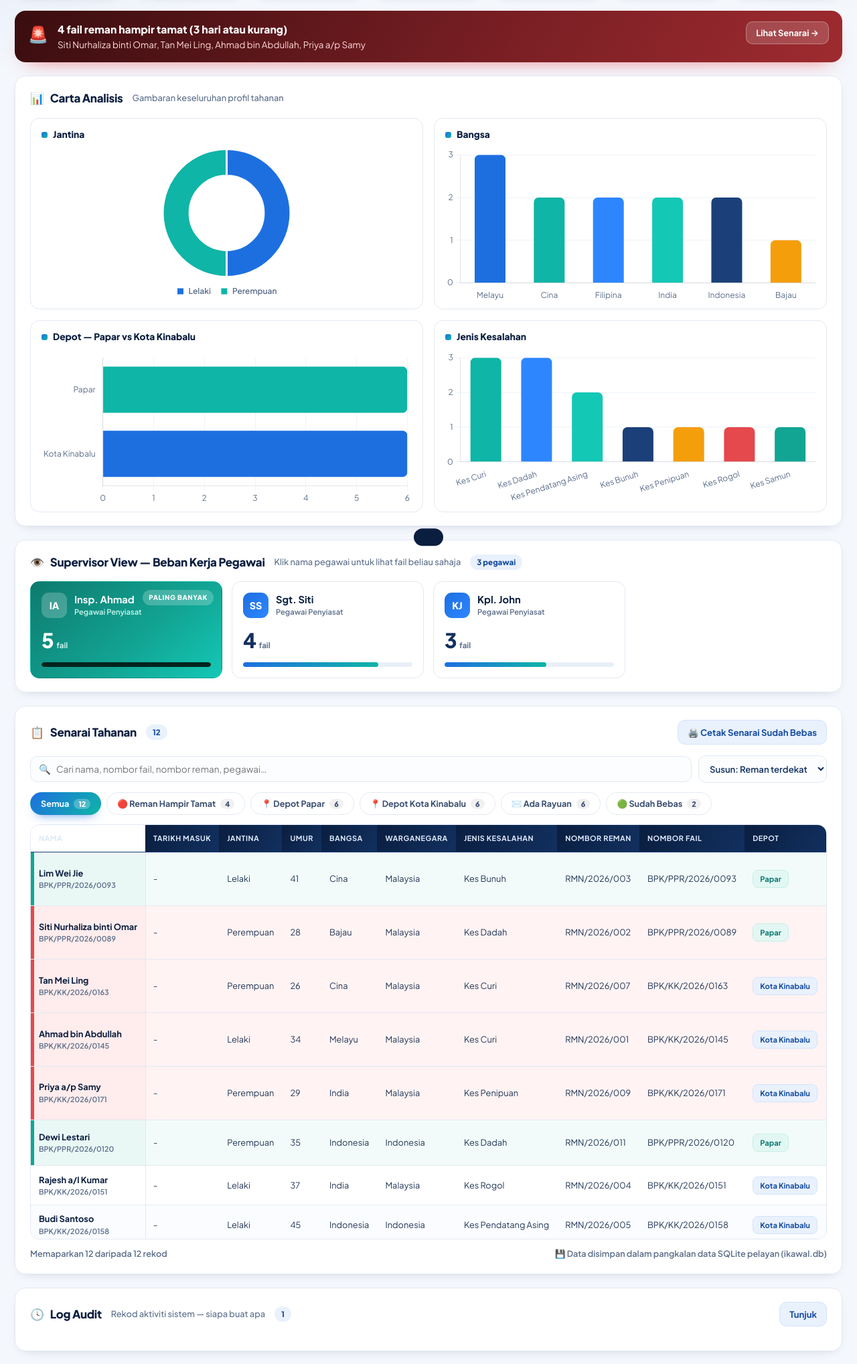
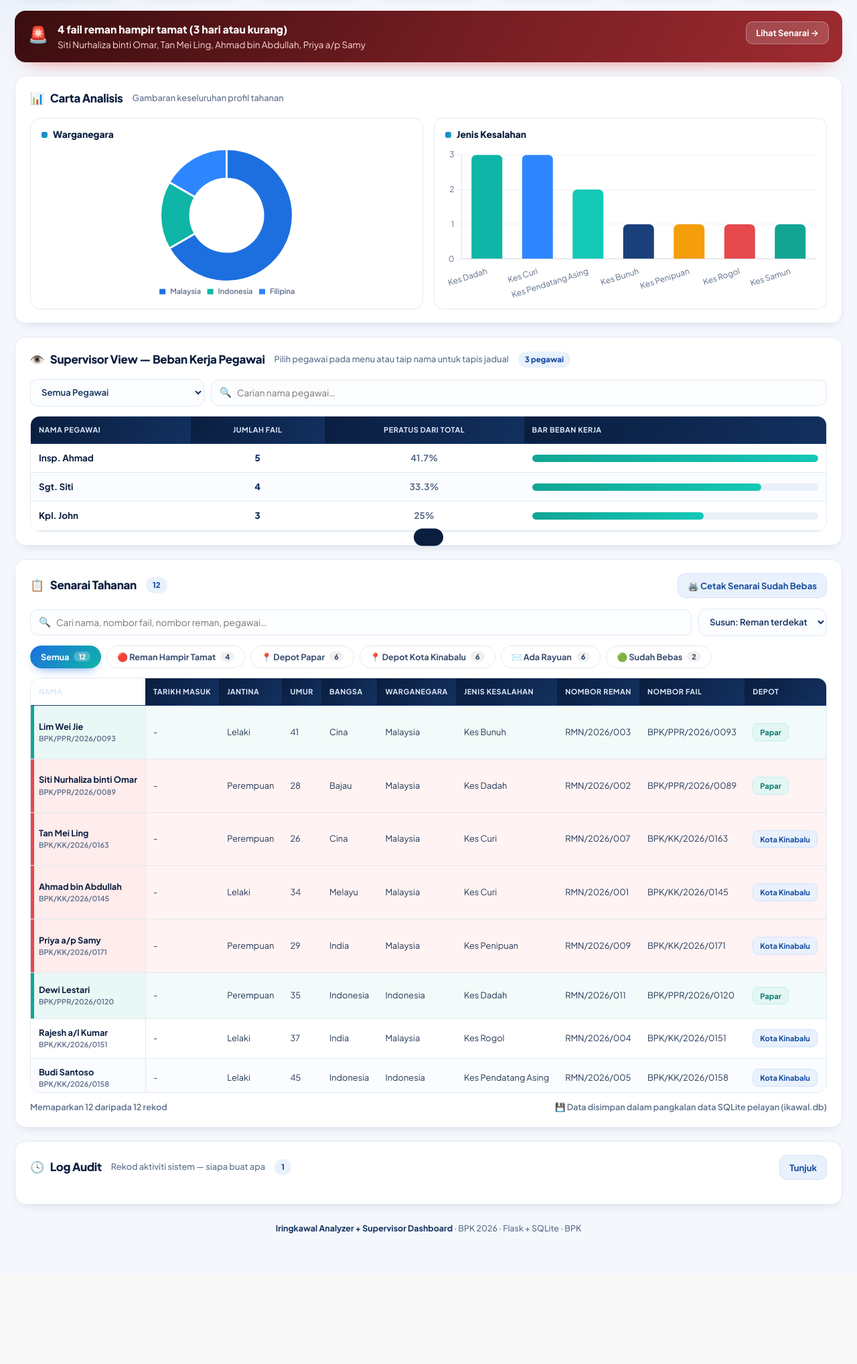
Before and after one commit to amirraihan/IKAWAL, a Flask app: page / in a window 1280 px wide. Shown: the part 232-2269 px from the top of the page at 67% size. After the commit the page ends 2074 px from the top, so only its background shows below. Run offline with Flask 3, Linux system fonts and the light colour scheme; the visitor is signed in with stand-in values (Sample User, id 1); data comes from the database, SQL or seed files in the repository.

Commit message:
Carta Analisis: 2 charts only; Supervisor View: replace officer cards with a table
Charts (app.html + templates/index.html):
- Remove Jantina, Bangsa and Depot charts
- Keep 2 charts side by side (50/50): Warganegara (doughnut) and Jenis
  Kesalahan (bar)
- Charts now follow the active filter/search/officer selection

Supervisor View:
- Remove the officer cards; replace with one full-width table
- Add 'Semua Pegawai' dropdown + name search box
- Columns: Nama Pegawai, Jumlah Fail, Peratus dari Total, Bar Beban Kerja
  (green bar)
- Selecting an officer shows that officer only; 'Semua Pegawai' lists all,
  sorted by most to fewest fail

```diff
--- a/templates/index.html
+++ b/templates/index.html
@@ -125,6 +125,26 @@
   .officer .obar span{display:block;height:100%;border-radius:99px;background:linear-gradient(90deg,var(--blue),var(--teal));}
   .officer .otag{position:absolute;top:12px;right:12px;font-size:.62rem;font-weight:800;letter-spacing:.6px;padding:4px 9px;border-radius:999px;background:#FEF3E2;color:#B9720A;}
   .officer.top .otag{background:rgba(255,255,255,.22);color:#fff;}
+
+  /* ================= SUPERVISOR TABLE ================= */
+  .off-controls{display:flex;gap:10px;flex-wrap:wrap;align-items:center;margin-bottom:14px;}
+  .off-controls select.sel{min-width:260px;}
+  #officerTable{width:100%;min-width:0;border-collapse:separate;border-spacing:0;font-size:.84rem;}
+  #officerTable thead th{position:static;background:linear-gradient(120deg,#0A1E3F,#12305F);color:#DCE8F8;
+    text-align:left;font-weight:700;font-size:.68rem;letter-spacing:.5px;text-transform:uppercase;
+    padding:12px;white-space:nowrap;border-bottom:1px solid #1B4079;}
+  #officerTable tbody td{padding:11px 12px;border-bottom:1px solid var(--line);color:#243856;
+    vertical-align:middle;background:#fff;box-shadow:none;position:static;white-space:nowrap;}
+  #officerTable tbody tr:nth-child(even) td{background:#FAFCFF;}
+  #officerTable tbody tr:hover td{background:#EFF6FF;}
+  #officerTable td:first-child,#officerTable th:first-child{position:static;left:auto;box-shadow:none;}
+  #officerTable th.ctr,#officerTable td.cnt,#officerTable td.pct{text-align:center;}
+  #officerTable td.cnt{font-weight:800;color:var(--navy2);}
+  #officerTable td.pct{font-weight:700;color:var(--muted);}
+  #officerTable .off-name{font-weight:700;color:var(--navy);}
+  #officerTable th.barcol{width:38%;}
+  .off-bar{height:11px;border-radius:99px;background:#EAF0F8;overflow:hidden;min-width:120px;}
+  .off-bar span{display:block;height:100%;border-radius:99px;background:linear-gradient(90deg,var(--green),var(--teal2));}
   .toolbar{display:flex;gap:10px;flex-wrap:wrap;align-items:center;margin-bottom:14px;}
   .search{position:relative;flex:1;min-width:220px;}
   .search input{width:100%;border:1px solid var(--line);border-radius:11px;padding:10px 14px 10px 38px;font-size:.85rem;font-family:inherit;background:#FBFDFF;outline:none;transition:.16s;}
@@ -269,9 +289,7 @@
       <span class="sub">Gambaran keseluruhan profil tahanan</span>
     </div>
     <div class="charts">
-      <div class="chart-card"><h3><span class="dt"></span>Jantina</h3><div class="cwrap"><canvas id="cGender"></canvas></div></div>
-      <div class="chart-card"><h3><span class="dt"></span>Bangsa</h3><div class="cwrap"><canvas id="cBangsa"></canvas></div></div>
-      <div class="chart-card"><h3><span class="dt"></span>Depot — Papar vs Kota Kinabalu</h3><div class="cwrap"><canvas id="cDepot"></canvas></div></div>
+      <div class="chart-card"><h3><span class="dt"></span>Warganegara</h3><div class="cwrap"><canvas id="cWarga"></canvas></div></div>
       <div class="chart-card"><h3><span class="dt"></span>Jenis Kesalahan</h3><div class="cwrap"><canvas id="cKes"></canvas></div></div>
     </div>
   </section>
@@ -279,10 +297,29 @@
   <section class="panel" id="supervisorPanel">
     <div class="panel-head">
       <h2><span>👁️</span> Supervisor View — Beban Kerja Pegawai</h2>
-      <span class="sub">Klik nama pegawai untuk lihat fail beliau sahaja</span>
+      <span class="sub">Pilih pegawai pada menu atau taip nama untuk tapis jadual</span>
       <span class="pill-count" id="officerCount"></span>
     </div>
-    <div class="officers" id="officerGrid"></div>
+    <div class="off-controls">
+      <select class="sel" id="officerSelect"><option value="">Semua Pegawai</option></select>
+      <div class="search">
+        <span class="si">🔍</span>
+        <input type="text" id="officerSearch" placeholder="Carian nama pegawai…" />
+      </div>
+    </div>
+    <div class="table-scroll" style="max-height:none">
+      <table id="officerTable">
+        <thead>
+          <tr>
+            <th>Nama Pegawai</th>
+            <th class="ctr">Jumlah Fail</th>
+            <th class="ctr">Peratus dari Total</th>
+            <th class="barcol">Bar Beban Kerja</th>
+          </tr>
+        </thead>
+        <tbody id="officerTbody"></tbody>
+      </table>
+    </div>
   </section>
 
   <section class="panel" id="tablePanel">
@@ -604,30 +641,37 @@ function renderChips(){
 }
 function renderOfficers(){
   const arr = DATA.officers || [];
+  const total = DATA.all_count || 0;
   const max = arr.length ? arr[0].count : 0;
   $("officerCount").textContent = arr.length + " pegawai";
-  const grid = $("officerGrid");
-  if(!arr.length){ grid.innerHTML = '<div class="empty-state"><div class="e">🧑‍💼</div><p>Tiada pegawai. Tambah data dahulu.</p></div>'; return; }
-  grid.innerHTML = arr.map((o,i) => {
-    const pct = max ? Math.round(o.count/max*100) : 0;
-    const isTop = i===0 && max>0;
-    const active = state.officer === o.name ? " active" : "";
-    let initials = o.name.replace(/[^A-Za-z ]/g,"").trim().split(/\s+/).slice(0,2).map(w => w[0]||"").join("").toUpperCase() || "?";
-    return '<div class="officer'+(isTop?" top":"")+active+'" data-officer="'+esc(o.name)+'">'+
-      (isTop?'<span class="otag">PALING BANYAK</span>':'')+
-      '<div class="otop"><div class="oavatar">'+esc(initials)+'</div>'+
-      '<div><div class="oname">'+esc(o.name)+'</div><div class="orole">Pegawai Penyiasat</div></div></div>'+
-      '<div class="onum">'+o.count+' <small>fail</small></div>'+
-      '<div class="obar"><span style="width:'+pct+'%"></span></div></div>';
-  }).join("");
-  grid.querySelectorAll(".officer").forEach(el => {
-    el.onclick = () => {
-      const name = el.getAttribute("data-officer");
-      state.officer = (state.officer === name) ? null : name;
-      refresh();
-      $("tablePanel").scrollIntoView({behavior:"smooth",block:"start"});
-    };
-  });
+
+  const sel = $("officerSelect");
+  const cur = state.officer || "";
+  sel.innerHTML = '<option value="">Semua Pegawai</option>' + arr.map(o =>
+    '<option value="'+esc(o.name)+'">'+esc(o.name)+' ('+o.count+')</option>').join("");
+  sel.value = cur;
+
+  const q = ($("officerSearch").value || "").trim().toLowerCase();
+  let list = arr;
+  if(state.officer){ list = arr.filter(o => o.name === state.officer); }
+  if(q){ list = list.filter(o => o.name.toLowerCase().includes(q)); }
+
+  const tb = $("officerTbody");
+  if(!list.length){
+    tb.innerHTML = '<tr><td colspan="4"><div class="empty-state"><div class="e">🧑‍💼</div><p>Tiada pegawai dijumpai.</p></div></td></tr>';
+  } else {
+    tb.innerHTML = list.map(o => {
+      const pct = total ? Math.round(o.count/total*1000)/10 : 0;
+      const bar = max ? Math.round(o.count/max*100) : 0;
+      return '<tr>'+
+        '<td class="off-name">'+esc(o.name)+'</td>'+
+        '<td class="cnt">'+o.count+'</td>'+
+        '<td class="pct">'+pct+'%</td>'+
+        '<td class="barcol"><div class="off-bar"><span style="width:'+bar+'%"></span></div></td>'+
+      '</tr>';
+    }).join("");
+  }
+
   const of = $("officerFilter");
   if(state.officer){ of.classList.add("on"); $("ofName").textContent = state.officer; } else of.classList.remove("on");
 }
@@ -712,24 +756,30 @@ function makeChart(id, cfg){
   if(charts[id]) charts[id].destroy();
   charts[id] = new Chart(el.getContext("2d"), cfg);
 }
+function countBy(list, key){
+  const m = {};
+  list.forEach(r => { const v = (r[key]||"-")||"-"; m[v] = (m[v]||0)+1; });
+  return m;
+}
 function renderCharts(){
-  if(typeof Chart === "undefined" || !DATA.charts) return;
+  if(typeof Chart === "undefined") return;
+  // carta ikut penapis semasa (chip / carian / pegawai)
+  const R = DATA.records || [];
   Chart.defaults.font.family = "'Plus Jakarta Sans', system-ui, sans-serif";
   Chart.defaults.color = "#5C6E8A"; Chart.defaults.font.size = 12;
-  const c = DATA.charts;
-  makeChart("cGender", { type:"doughnut",
-    data:{ labels:["Lelaki","Perempuan"], datasets:[{ data:[c.jantina["Lelaki"]||0, c.jantina["Perempuan"]||0], backgroundColor:["#1D6FE0","#0FB5A6"], borderWidth:3, borderColor:"#fff", hoverOffset:6 }] },
-    options:{ responsive:true, maintainAspectRatio:false, cutout:"58%", plugins:{ legend:{ position:"bottom", labels:{ boxWidth:12, padding:14, font:{weight:"600"} } } } } });
-  const bKeys = Object.keys(c.bangsa).sort((a,b) => c.bangsa[b]-c.bangsa[a]);
-  makeChart("cBangsa", { type:"bar",
-    data:{ labels:bKeys.length?bKeys:["-"], datasets:[{ data:bKeys.length?bKeys.map(k => c.bangsa[k]):[0], backgroundColor:bKeys.map((_,i) => PALETTE[i%PALETTE.length]), borderRadius:7, maxBarThickness:46 }] },
-    options:{ responsive:true, maintainAspectRatio:false, plugins:{ legend:{display:false} }, scales:{ y:{ beginAtZero:true, ticks:{precision:0}, grid:{color:"#EEF3FA"} }, x:{grid:{display:false}} } } });
-  makeChart("cDepot", { type:"bar",
-    data:{ labels:["Papar","Kota Kinabalu"], datasets:[{ data:[c.depot["Papar"]||0, c.depot["Kota Kinabalu"]||0], backgroundColor:["#0FB5A6","#1D6FE0"], borderRadius:7, maxBarThickness:70 }] },
-    options:{ responsive:true, maintainAspectRatio:false, indexAxis:"y", plugins:{ legend:{display:false} }, scales:{ x:{beginAtZero:true,ticks:{precision:0},grid:{color:"#EEF3FA"}}, y:{grid:{display:false}} } } });
-  const kKeys = Object.keys(c.kesalahan).sort((a,b) => c.kesalahan[b]-c.kesalahan[a]);
+
+  // Warganegara (doughnut)
+  const wMap = countBy(R, "warganegara");
+  const wKeys = Object.keys(wMap).sort((a,b) => wMap[b]-wMap[a]);
+  makeChart("cWarga", { type:"doughnut",
+    data:{ labels:wKeys.length?wKeys:["-"], datasets:[{ data:wKeys.length?wKeys.map(k => wMap[k]):[0], backgroundColor:wKeys.map((_,i) => PALETTE[i%PALETTE.length]), borderWidth:3, borderColor:"#fff", hoverOffset:6 }] },
+    options:{ responsive:true, maintainAspectRatio:false, cutout:"55%", plugins:{ legend:{ position:"bottom", labels:{ boxWidth:12, padding:8, font:{weight:"600", size:11} } } } } });
+
+  // Jenis Kesalahan (bar)
+  const kMap = countBy(R, "jenis_kesalahan");
+  const kKeys = Object.keys(kMap).sort((a,b) => kMap[b]-kMap[a]);
   makeChart("cKes", { type:"bar",
-    data:{ labels:kKeys.length?kKeys:["-"], datasets:[{ data:kKeys.length?kKeys.map(k => c.kesalahan[k]):[0], backgroundColor:kKeys.map((_,i) => PALETTE[(i+1)%PALETTE.length]), borderRadius:7, maxBarThickness:46 }] },
+    data:{ labels:kKeys.length?kKeys:["-"], datasets:[{ data:kKeys.length?kKeys.map(k => kMap[k]):[0], backgroundColor:kKeys.map((_,i) => PALETTE[(i+1)%PALETTE.length]), borderRadius:7, maxBarThickness:46 }] },
     options:{ responsive:true, maintainAspectRatio:false, plugins:{ legend:{display:false} }, scales:{ y:{beginAtZero:true,ticks:{precision:0},grid:{color:"#EEF3FA"}}, x:{grid:{display:false}} } } });
 }
 
@@ -945,6 +995,8 @@ $("searchInput").addEventListener("input", (e) => { state.search = e.target.valu
 $("sortSel").addEventListener("change", (e) => { state.sort = e.target.value; refresh(); });
 document.querySelectorAll("#chipRow .chip").forEach(ch => { ch.onclick = () => setFilter(ch.getAttribute("data-f")); });
 $("ofClear").onclick = () => { state.officer = null; refresh(); };
+$("officerSelect").addEventListener("change", (e) => { state.officer = e.target.value || null; refresh(); });
+$("officerSearch").addEventListener("input", () => { renderOfficers(); });
 
 /* ---------- init ---------- */
 (async function init(){
```
Also changed, not shown: app.html (+90 -61 lines).
